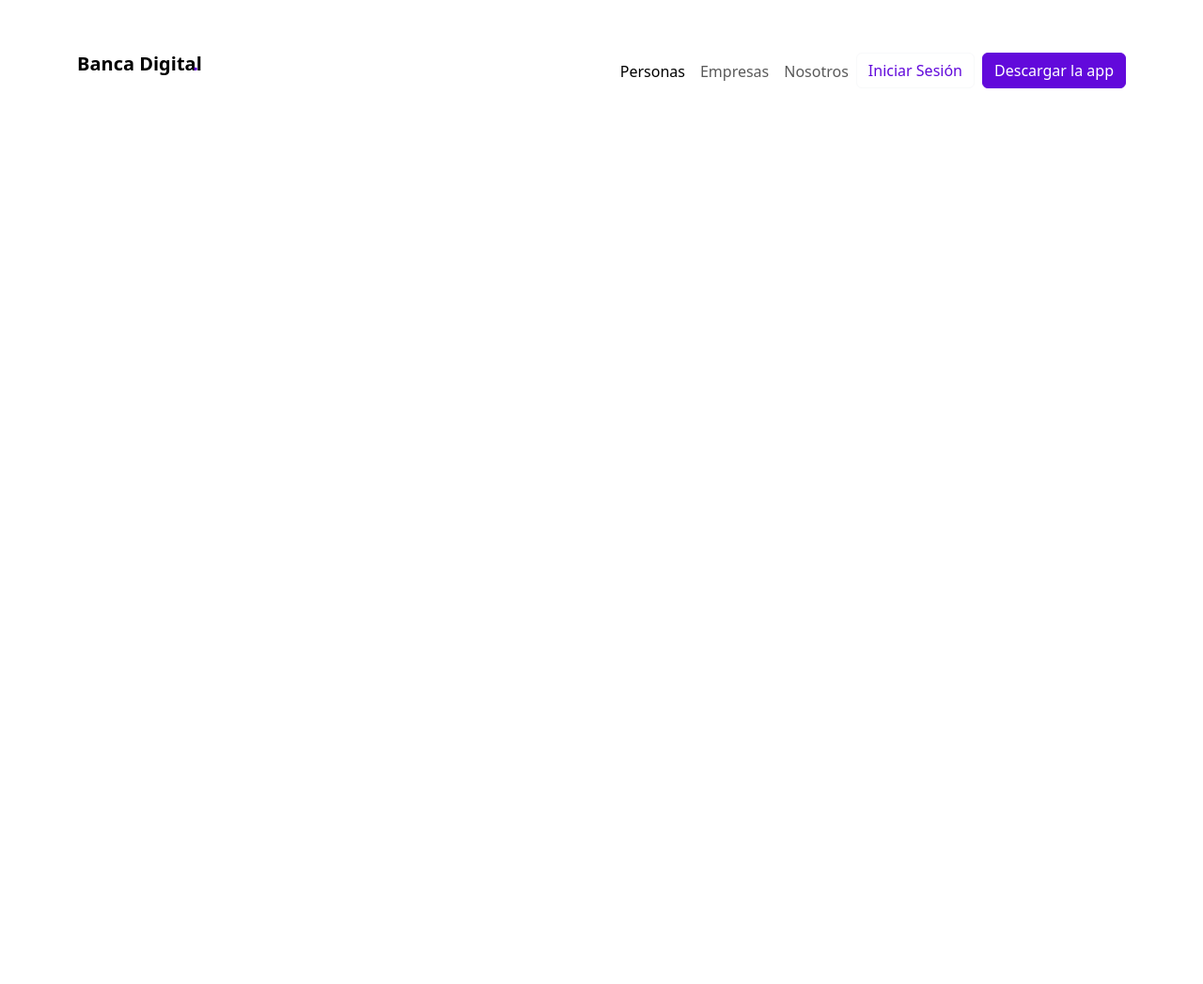
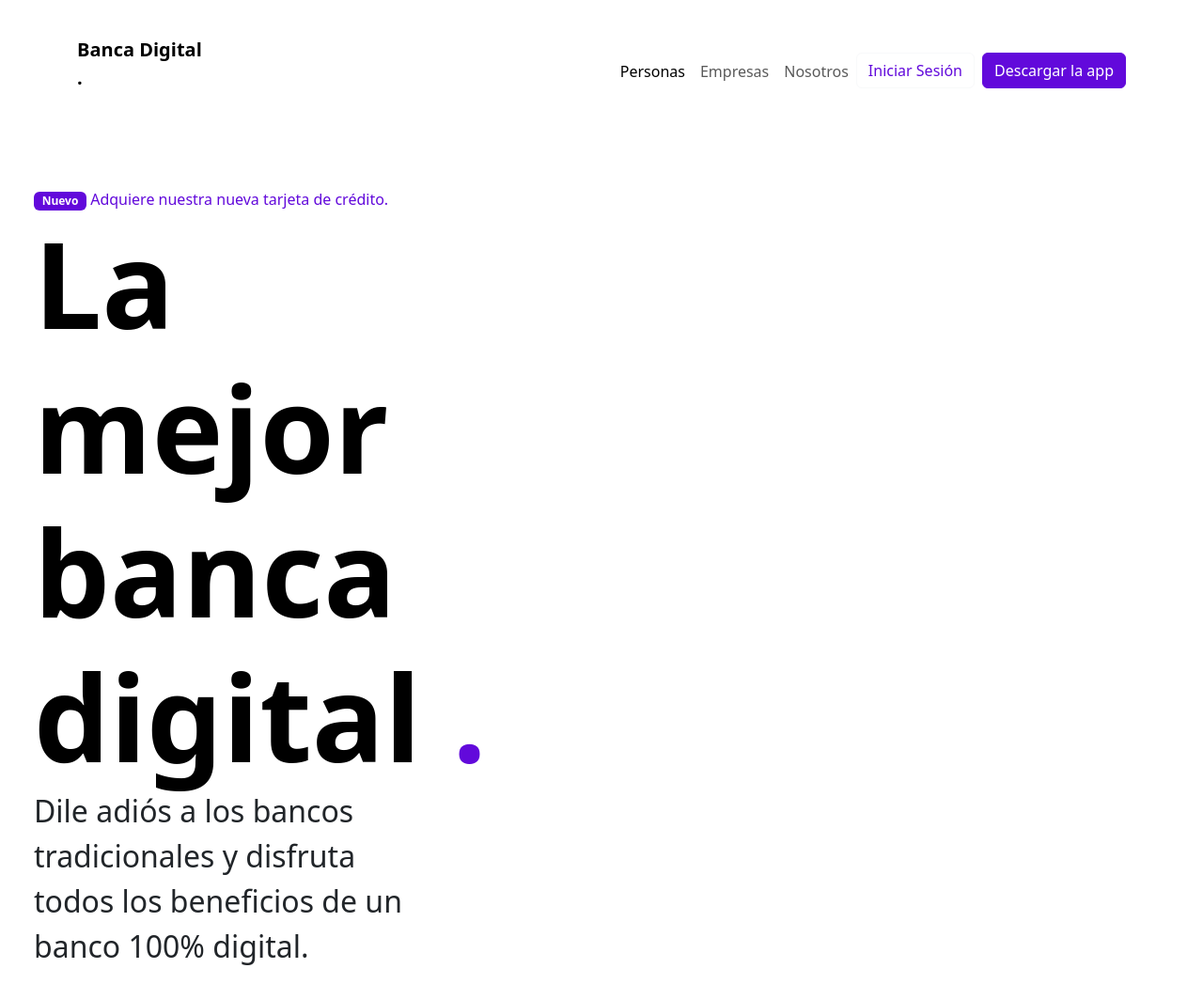
Before and after one commit to ArbeyMaya/Banco-Digital, a plain HTML site: page index.html in a window 1280 px wide. Shown: the whole page at 94% size. Before the commit the page ends 800 px from the top, so only its background shows below. Drawn offline with nearby package versions, Linux system fonts and the light colour scheme.

Commit message:
se sta configurando parrafo

```diff
--- a/css/style.css
+++ b/css/style.css
@@ -20,8 +20,16 @@
     background-color: var(--light);
     color: var(--primary);
 }
-p {
-    margin-top: -1.9rem;
-    margin-left: 7.7rem;
+
+
+.span-morado{
     color: var(--primary);
 }
+
+.titulo{
+    font-size: 8rem;
+    color: var(--dark);
+    margin: 0;
+    padding: 0;
+    line-height: 1.2;
+}
--- a/index.html
+++ b/index.html
@@ -38,6 +38,28 @@
             </div>
         </nav>
 
+        <div class="row">
+            <div class="cold-6 col-md-6 px-5 mt-5">
+                <div class="badge btn-primary text-wrap" style="width: 3.5rem;">
+                    Nuevo
+                </div>
+                <span class="span-morado">
+                    Adquiere nuestra nueva tarjeta de crédito.
+                </span>
+                <p class="titulo fw-bold pt">
+                    La mejor banca
+                </p>
+                <p class="titulo fw-bold">
+                    digital
+                    <span class="span-morado mr-1">.</span>
+                </p>
+
+                <p class="text-start fs-2 w-75">
+                    Dile adiós a los bancos tradicionales y disfruta todos los beneficios de un banco 100% digital.
+                </p>
+
+            </div>
+
         <script src="https://cdn.jsdelivr.net/npm/bootstrap@5.3.3/dist/js/bootstrap.bundle.min.js" integrity="sha384-YvpcrYf0tY3lHB60NNkmXc5s9fDVZLESaAA55NDzOxhy9GkcIdslK1eN7N6jIeHz" crossorigin="anonymous"></script>
         <script src="https://cdn.jsdelivr.net/npm/@popperjs/core@2.11.8/dist/umd/popper.min.js" integrity="sha384-I7E8VVD/ismYTF4hNIPjVp/Zjvgyol6VFvRkX/vR+Vc4jQkC+hVqc2pM8ODewa9r" crossorigin="anonymous"></script>
 
```
